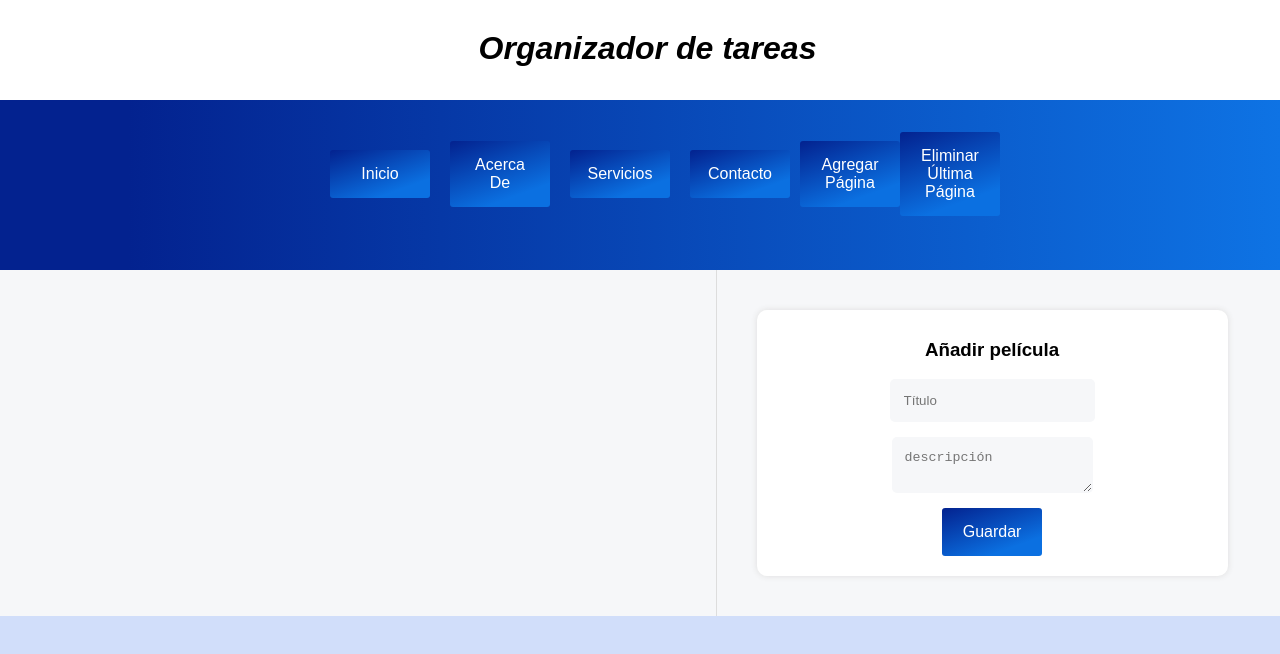
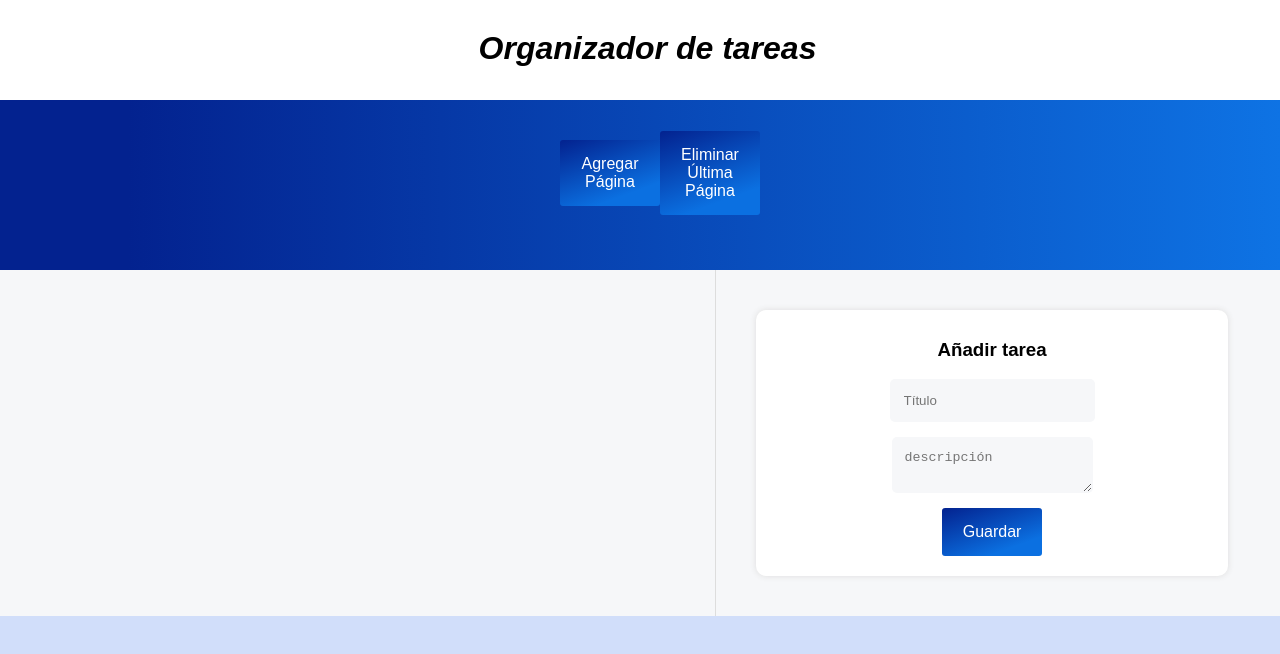
Before and after one commit to augustorodriguezz/organizador-propio, a React (Create React App) app: page / in a window 1280 px wide. Shown: the top 654 px of the page. Built offline with nearby package versions, Linux system fonts and the light colour scheme.

Commit message:
A partir de ahora, puedo mostrar un componente por página, pero no he solucionado lo de mostrar un listado distinto

```diff
--- /dev/null
+++ b/src/componentes/PageContent.js
@@ -0,0 +1,49 @@
+import { useEffect } from "react";
+import React from 'react'
+
+export const PageContent = ({title, pages, listadoState, setListadoState}) => {
+  useEffect(()=> {
+    console.log("componente del listado de tareas cargado!!");
+    conseguirTareas();
+  },[]);
+
+
+  const conseguirTareas = () => {
+    let tareas = JSON.parse(localStorage.getItem("tareas"));
+    setListadoState(tareas);
+    return tareas;
+  }
+  const borrarTarea = (id) => {
+    //Conseguir peliculas almacenadas en el localStorage
+    let tareasAlmacenadas = conseguirTareas();
+    //Filtrar las peliculas para que elimine del array la que yo quiero
+    let nuevasTareas = tareasAlmacenadas.filter(tarea => tarea.id !== parseInt(id));
+    //Actualizar el estado del listado
+    setListadoState(nuevasTareas);
+    //Actualizar los datos en el localStorage
+    localStorage.setItem('tareas' , JSON.stringify(nuevasTareas));
+  }
+
+  // const selectedPage = pages.length > 0 ? pages[pages.length - 1] : null;
+  return (
+  <>
+  <div>
+  <h1>{title}</h1>
+  </div>
+
+
+    {
+            listadoState != null && listadoState.map( (tarea) => {
+              return (
+                <article className="tarea-item" key={tarea.id}>
+                    <h3 className="title">{tarea.titulo}</h3>
+                    <p className="description">{tarea.descripcion}</p>
+                    <button className="delete" onClick={()=> borrarTarea(tarea.id)} >Borrar</button>
+                </article>
+              )
+            })
+          }
+
+  </>
+  )
+}
--- a/src/layout/Aside.js
+++ b/src/layout/Aside.js
@@ -45,7 +45,7 @@ export const Aside = ({setListadoState}) => {
   return (
     <aside className="lateral">
             <div className="add">
-                <h3 className="title">Añadir película</h3>
+                <h3 className="title">Añadir tarea</h3>
                 <form onSubmit={datosForm}>
                     <input
                       type="text"
--- a/src/layout/Nav.js
+++ b/src/layout/Nav.js
@@ -1,20 +1,22 @@
 import React, {useState, useEffect} from 'react'
+import { PageContent } from '../componentes/PageContent';
+import { NavLink } from 'react-router-dom'
 
-export const Nav = () => {
-    const [pages, setPages] = useState(() => {
-        const storedPages = localStorage.getItem('pages');
-        return storedPages ? JSON.parse(storedPages) : [
-          { id: 1, title: 'Inicio' },
-          { id: 2, title: 'Acerca de' },
-          { id: 3, title: 'Servicios' },
-          { id: 4, title: 'Contacto' },
-        ];
-      });
+export const Nav = ({pages, setPages}) => {
+    // const [pages, setPages] = useState(() => {
+    //     const storedPages = localStorage.getItem('pages');
+    //     return storedPages ? JSON.parse(storedPages) : [
+    //       { id: 1, title: 'Inicio' },
+    //       { id: 2, title: 'Acerca de' },
+    //       { id: 3, title: 'Servicios' },
+    //       { id: 4, title: 'Contacto' },
+    //     ];
+    //   });
       const [showAddPageForm, setShowAddPageForm] = useState(false);
       const [newPageTitle, setNewPageTitle] = useState('');
-      useEffect(() => {
-        localStorage.setItem('pages', JSON.stringify(pages));
-      }, [pages]);
+      // useEffect(() => {
+      //   localStorage.setItem('pages', JSON.stringify(pages));
+      // }, [pages]);
 
       const handleAddPage = () => {
         setShowAddPageForm(true);
@@ -31,23 +33,20 @@ export const Nav = () => {
   };
 
   const handleAcceptAddPage = () => {
-    const newPage = { id: pages.length + 1, title: newPageTitle };
+    const newPage = { id: pages.length + 1,
+                      title: newPageTitle ,
+                      content: [] };
     setPages([...pages, newPage]);
     setShowAddPageForm(false);
     setNewPageTitle('');
   };
   return (
     <nav className="nav">
-        {/* <ul>
-            <li><a href="#">Inicio</a></li>
-            <li><a href="#">Películas</a></li>
-            <li><a href="#">Blog</a></li>
-            <li><a href="#">Contacto</a></li>
-        </ul> */}
+
         <ul>
         {pages.map((page) => (
           <li key={page.id}>
-            <button>{page.title}</button>
+            <NavLink to={`/${page.title.toLowerCase()}`}>{page.title}</NavLink>
           </li>
         ))}
         {showAddPageForm ? (
--- a/src/rutas/Rutas.js
+++ b/src/rutas/Rutas.js
@@ -1,26 +1,45 @@
-import React, {useState} from 'react'
+import React, {useState, useEffect} from 'react'
 import {BrowserRouter , Routes , Route } from 'react-router-dom';
 import { Listado } from '../componentes/Listado';
 import { Aside } from '../layout/Aside';
 import { Header } from '../layout/Header';
 import { Nav } from '../layout/Nav';
+import { PageContent } from '../componentes/PageContent';
 
 export const Rutas = () => {
  const [listadoState, setListadoState] = useState([]);
+ const [pages, setPages] = useState(() => {
+  const storedPages = localStorage.getItem('pages');
+  return storedPages ? JSON.parse(storedPages) : [];
+  });
+
+  useEffect(() => {
+    localStorage.setItem('pages', JSON.stringify(pages));
+  }, [pages]);
+
+
   return (
     <BrowserRouter>
 
       {/* Header de todo el viewport que incluya al nav */}
       <Header/>
-      <Nav />
+      <Nav pages={pages} setPages= {setPages}/>
 
-      {/* Contenido central con las rutas y el contenido */}
-        <section className='content'>
-          <Routes>
-            <Route path='/' element={<Listado setListadoState={setListadoState} listadoState={listadoState}/>}/>
-            <Route path='/listado' element={<Listado  setListadoState={setListadoState} listadoState={listadoState}/>}/>
-          </Routes>
-        </section>
+        <section className="content">
+        <Routes>
+          {/* Ruta por defecto */}
+          <Route path="/" element={<Listado setListadoState={setListadoState} listadoState={listadoState} />} />
+          {/* Rutas para cada página */}
+          {pages.map((page) => (
+            <Route key={page.id}  path={`/${page.title.toLowerCase()}`}
+                                  element={<PageContent pages={pages} title={page.title}
+                                                        listadoState={listadoState}
+                                                        setListadoState={setListadoState}
+                                          />}
+            />
+          ))}
+        </Routes>
+      </section>
         <Aside setListadoState={setListadoState}/>
 
       {/* Footer */}
@@ -29,3 +48,15 @@ export const Rutas = () => {
     </BrowserRouter>
   )
 }
+
+
+
+
+{/* Contenido central con las rutas y el contenido
+        <section className='content'>
+          <Routes>
+            <Route path='/' element={<Listado setListadoState={setListadoState} listadoState={listadoState}/>}/>
+            <Route path='/listado' element={<Listado  setListadoState={setListadoState} listadoState={listadoState}/>}/>
+            <Route path='/pagecontent' element={<PageContent pages={pages} title={pages}/>}/>
+          </Routes>
+        </section>*/}
```
